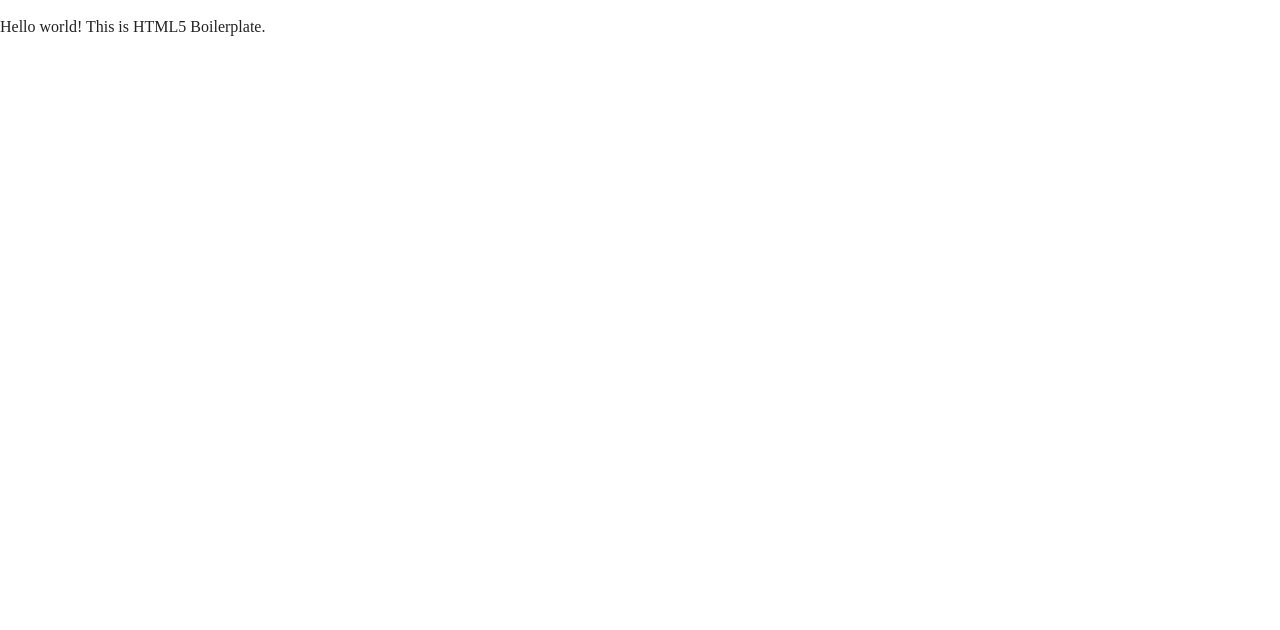
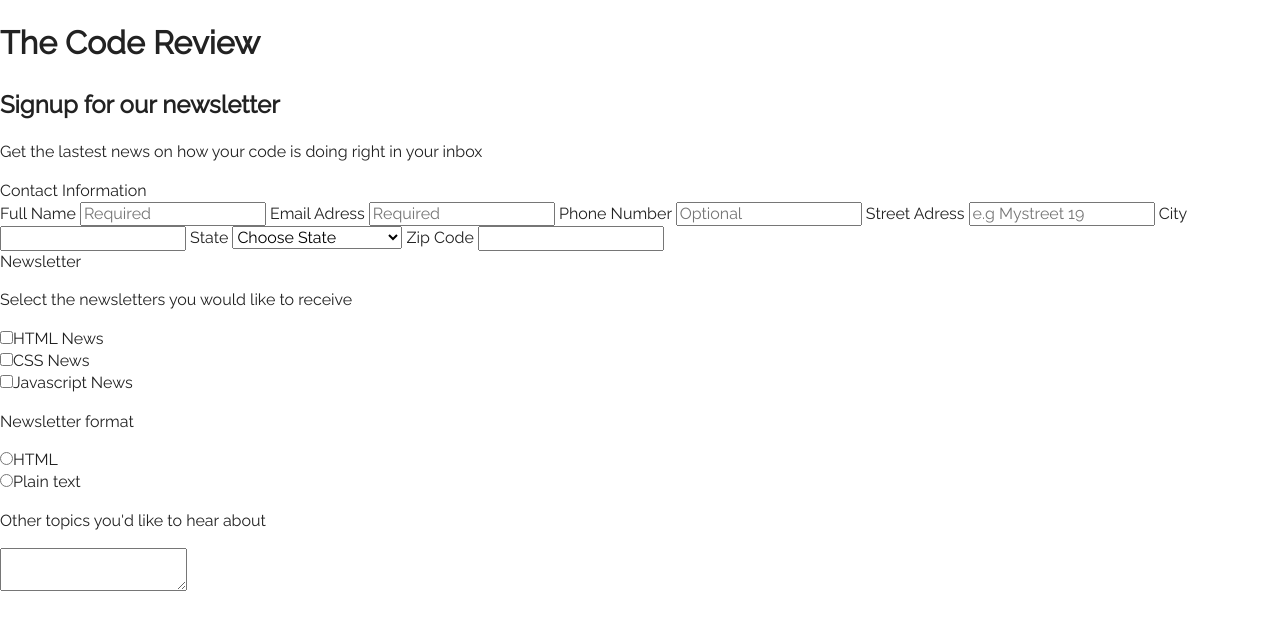
Before and after one commit to WictorNisa/techdegree-poject-3, a plain HTML site: page index.html in a window 1280 px wide. Drawn offline with nearby package versions, Linux system fonts and the light colour scheme.

Commit message:
Saving
Saving

```diff
--- a/css/main.css
+++ b/css/main.css
@@ -97,7 +97,10 @@
    Author's custom styles
    ========================================================================== */
 
+body{
+  font-family: 'Raleway', sans-serif;
 
+}
 
 
 
--- a/index.html
+++ b/index.html
@@ -4,11 +4,12 @@
 <head>
   <meta charset="utf-8">
   <meta http-equiv="x-ua-compatible" content="ie=edge">
-  <title></title>
+  <title>My Online Form</title>
   <meta name="description" content="">
   <meta name="viewport" content="width=device-width, initial-scale=1, shrink-to-fit=no">
 
   <link rel="manifest" href="site.webmanifest">
+  <link href="https://fonts.googleapis.com/css?family=Raleway" rel="stylesheet">
   <link rel="apple-touch-icon" href="icon.png">
   <!-- Place favicon.ico in the root directory -->
 
@@ -22,7 +23,149 @@
   <![endif]-->
 
   <!-- Add your site or application content here -->
-  <p>Hello world! This is HTML5 Boilerplate.</p>
+<header class="main-header">
+  <div class="hero-header">
+    <h1>The Code Review</h1>
+  </div>
+  <div class="hero-text">
+    <h2>Signup for our newsletter</h2>
+    <p>Get the lastest news on how your code is doing right in your inbox</p>
+  </div>
+</header>
+
+<main>
+  <section class="contact-container">
+    <div class="form-wrapper">
+    <form action="index.html" method="post">
+    <fieldset>
+      <legend>Contact Information</legend>
+
+      <label for="name">Full Name</label Required>
+        <input type="text" id="name" name="user_name" placeholder="Required">
+
+      <label for="mail">Email Adress</label Required>
+        <input type="email" id="mail" name="user_email" placeholder="Required">
+
+      <label for="phone">Phone Number</label>
+        <input type="tel" id="phone" name="phone" placeholder="Optional">
+
+      <label for="street">Street Adress</label>
+        <input type="text" id="street" name="street" placeholder="e.g Mystreet 19">
+
+      <label for="city">City</label>
+        <input type="text" id="city" name="city">
+
+
+      <label for="state">State</label>
+        <select id="state" name="user_state" required>
+          <option value="" disabled selected hidden>Choose State</option>
+          <option value="AL">Alabama</option>
+        	<option value="AK">Alaska</option>
+        	<option value="AZ">Arizona</option>
+        	<option value="AR">Arkansas</option>
+        	<option value="CA">California</option>
+        	<option value="CO">Colorado</option>
+        	<option value="CT">Connecticut</option>
+        	<option value="DE">Delaware</option>
+        	<option value="DC">District Of Columbia</option>
+        	<option value="FL">Florida</option>
+        	<option value="GA">Georgia</option>
+        	<option value="HI">Hawaii</option>
+        	<option value="ID">Idaho</option>
+        	<option value="IL">Illinois</option>
+        	<option value="IN">Indiana</option>
+        	<option value="IA">Iowa</option>
+        	<option value="KS">Kansas</option>
+        	<option value="KY">Kentucky</option>
+        	<option value="LA">Louisiana</option>
+        	<option value="ME">Maine</option>
+        	<option value="MD">Maryland</option>
+        	<option value="MA">Massachusetts</option>
+        	<option value="MI">Michigan</option>
+        	<option value="MN">Minnesota</option>
+        	<option value="MS">Mississippi</option>
+        	<option value="MO">Missouri</option>
+        	<option value="MT">Montana</option>
+        	<option value="NE">Nebraska</option>
+        	<option value="NV">Nevada</option>
+        	<option value="NH">New Hampshire</option>
+        	<option value="NJ">New Jersey</option>
+        	<option value="NM">New Mexico</option>
+        	<option value="NY">New York</option>
+        	<option value="NC">North Carolina</option>
+        	<option value="ND">North Dakota</option>
+        	<option value="OH">Ohio</option>
+        	<option value="OK">Oklahoma</option>
+        	<option value="OR">Oregon</option>
+        	<option value="PA">Pennsylvania</option>
+        	<option value="RI">Rhode Island</option>
+        	<option value="SC">South Carolina</option>
+        	<option value="SD">South Dakota</option>
+        	<option value="TN">Tennessee</option>
+        	<option value="TX">Texas</option>
+        	<option value="UT">Utah</option>
+        	<option value="VT">Vermont</option>
+        	<option value="VA">Virginia</option>
+        	<option value="WA">Washington</option>
+        	<option value="WV">West Virginia</option>
+        	<option value="WI">Wisconsin</option>
+        	<option value="WY">Wyoming</option>
+        </select>
+
+        <label for="zipcode">Zip Code</label>
+          <input type="text" id="zipcode" name="zip_code">
+
+      </fieldset>
+      </form>
+    </div>
+  </section>
+
+  <section class="newsletter-container">
+    <div class="newsletter-wrapper">
+      <form action="index.html" method="push">
+        <fieldset>
+          <legend>Newsletter</legend>
+          <p>Select the newsletters you would like to receive</p>
+
+          <input type="checkbox" id="html_news" value="intrest_newsletters" name="user_newsletters"><label class="light" for="html_news">HTML News</label><br>
+
+          <input type="checkbox" id="css_news" value="intrest_newsletters" name="user_newsletters"><label class="light" for="css_news">CSS News</label><br>
+
+          <input type="checkbox" id="js_news" value="intrest_newsletters" name="user_newsletters"><label class="light" for="js_news">Javascript News</label>
+
+          <p>Newsletter format</p>
+
+          <input type="radio" id="html_format" value="html_format" name="user_format"><label for="html_format" class="light">HTML</label><br>
+
+          <input type="radio" id="plain_format" value="plain_format" name="user_format"><label for="plain_format" class="light">Plain text</label>
+
+          <p>Other topics you'd like to hear about</p>
+
+          <textarea id="topics" name="user_topics"></textarea>
+
+        </fieldset>
+      </form>
+
+
+    </div>
+  </section>
+</main>
+
+
+
+
+
+
+
+
+
+
+
+
+
+
+
+
   <script src="js/vendor/modernizr-3.6.0.min.js"></script>
   <script src="https://code.jquery.com/jquery-3.3.1.min.js" integrity="sha256-FgpCb/KJQlLNfOu91ta32o/NMZxltwRo8QtmkMRdAu8=" crossorigin="anonymous"></script>
   <script>window.jQuery || document.write('<script src="js/vendor/jquery-3.3.1.min.js"><\/script>')</script>
```
Also changed, not shown: 1 other file.
